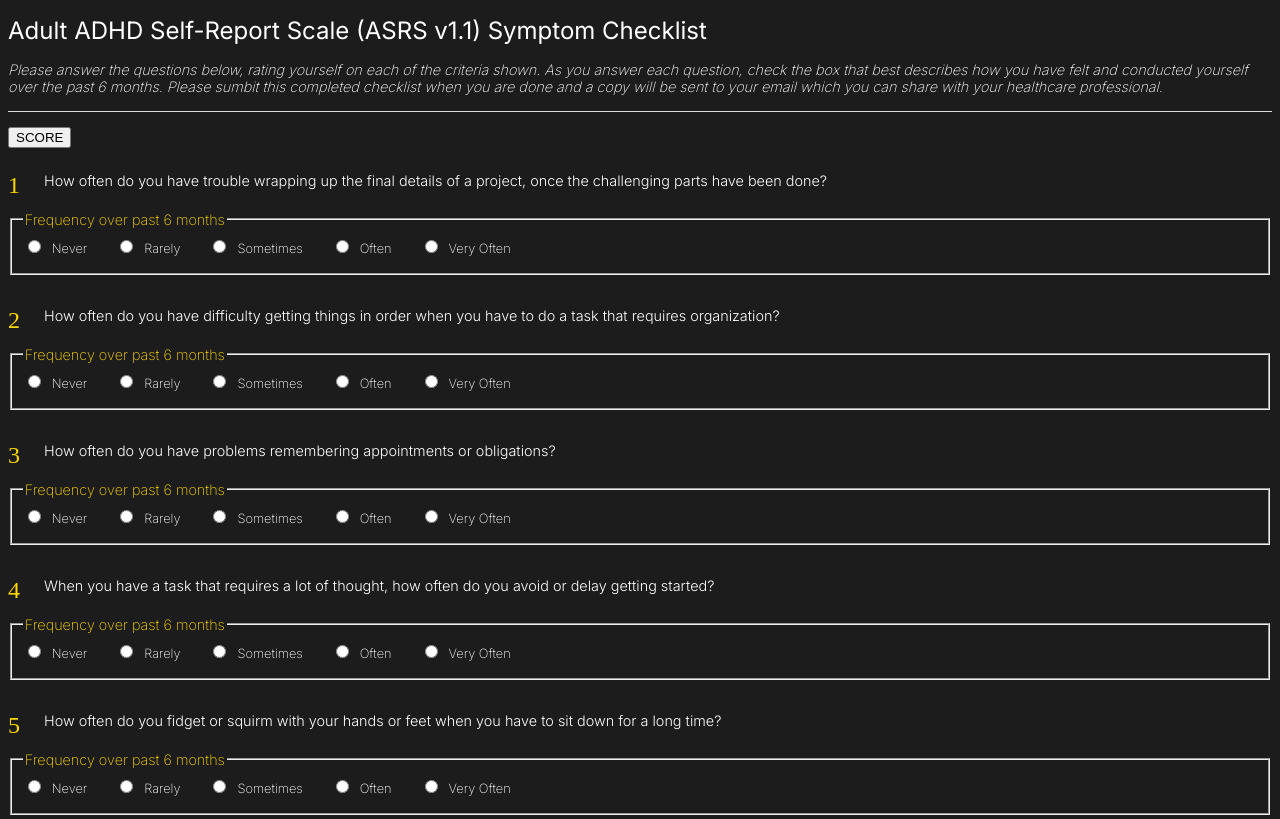
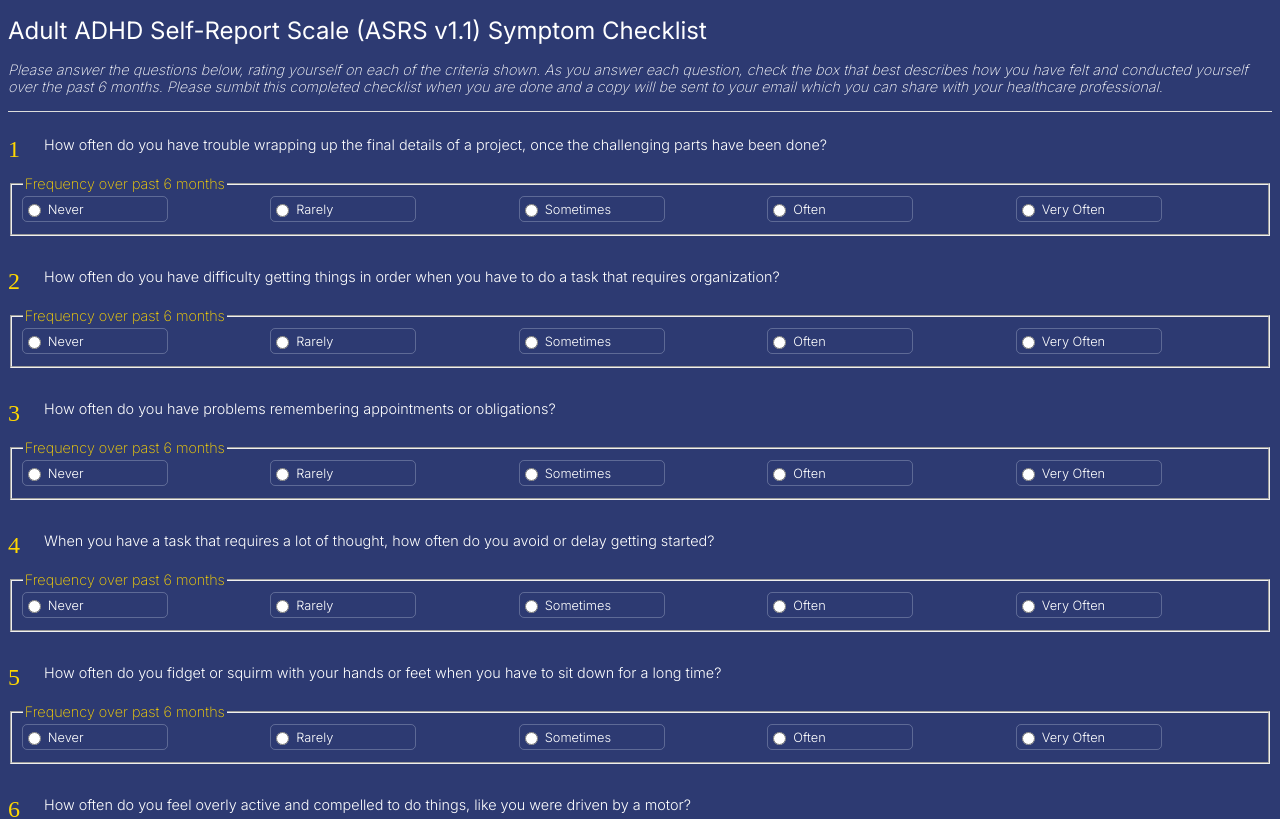
Before and after one commit to vishalicious213/adhd, a React (Vite) app: page / in a window 1280 px wide. Shown: the top 819 px of the page. Built offline with nearby package versions, Linux system fonts and the light colour scheme.

Commit message:
updated color scheme. restyled answers using grid

```diff
--- a/src/components/Form.jsx
+++ b/src/components/Form.jsx
@@ -38,7 +38,6 @@ const Form = () => {
 
     return (
         <>
-            <Score scores={formData} />
             {questionsArray.map(q => <Question
                 question={q.text}
                 num={q.id}
@@ -47,6 +46,7 @@ const Form = () => {
                 handleChange={handleChange}
             />)}
 
+            <Score scores={formData} />
         </>
     )
 }
--- a/src/index.css
+++ b/src/index.css
@@ -1,5 +1,5 @@
 body {
-    background: #1c1c1c;
+    background: #2d3a72;
     color: white;
 }
 
@@ -50,11 +50,15 @@ p {
     margin-bottom: .25rem;
     border-radius: .25rem;
     padding: .25rem 0;
+    font-weight: 300;
+    max-width: 9rem;
+    display: flex;
+    align-items: center;
 }
 
 .answer:hover {
-    background: rgba(255, 215, 0, .5);
-    color: black;
+    background: white;
+    color: #2d3a72;
     font-weight: 500;
 }
 
@@ -67,21 +71,26 @@ legend {
 }
 
 label {
-    margin-left: .5rem;
+    margin-left: .25rem;
     font-size: .8rem;
-    padding-right: .75rem;
 }
 
 #score {
     display: flex;
     gap: 2rem;
+    margin-bottom: 5rem;
 }
 
 /* MEDIA QUERIES */
 
 @media screen and (min-width: 600px) {
     fieldset {
-        display: flex;
-        gap: 1rem;
+        display: grid;
+        grid-template-columns: 1fr 1fr 1fr 1fr 1fr;
+        gap: .5rem;
+    }
+
+    .answer {
+        outline: 1px solid rgba(240, 248, 255, .25);
     }
 }
```
